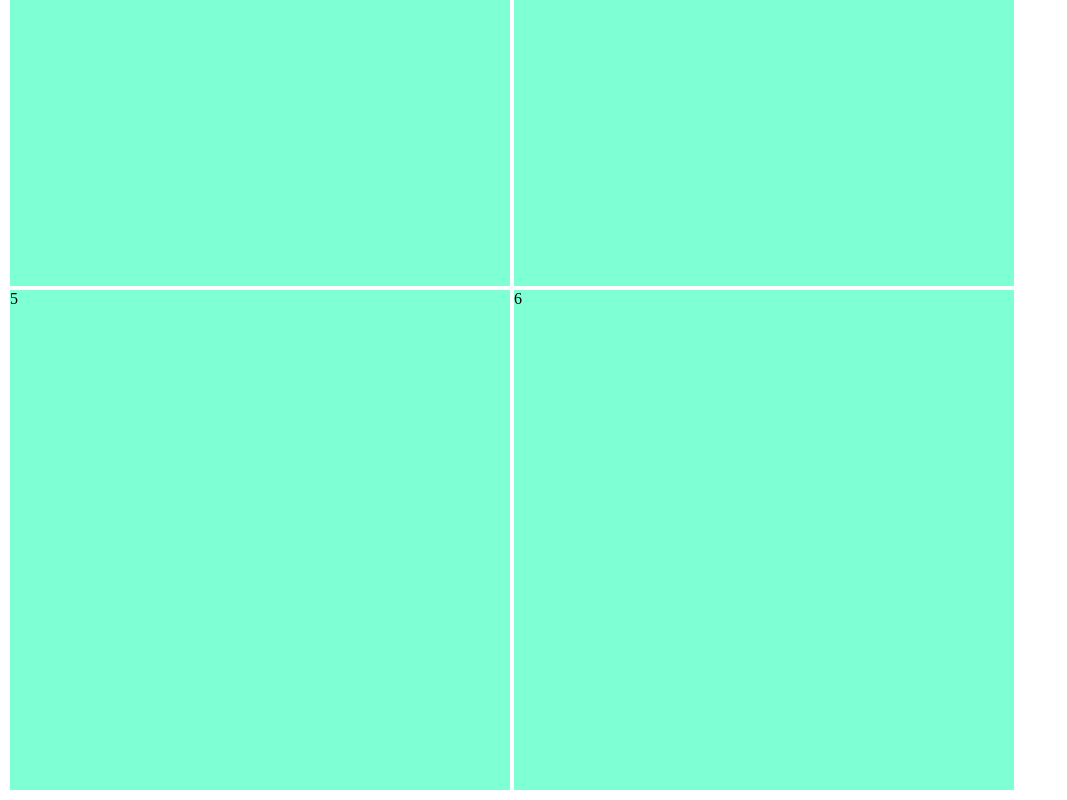
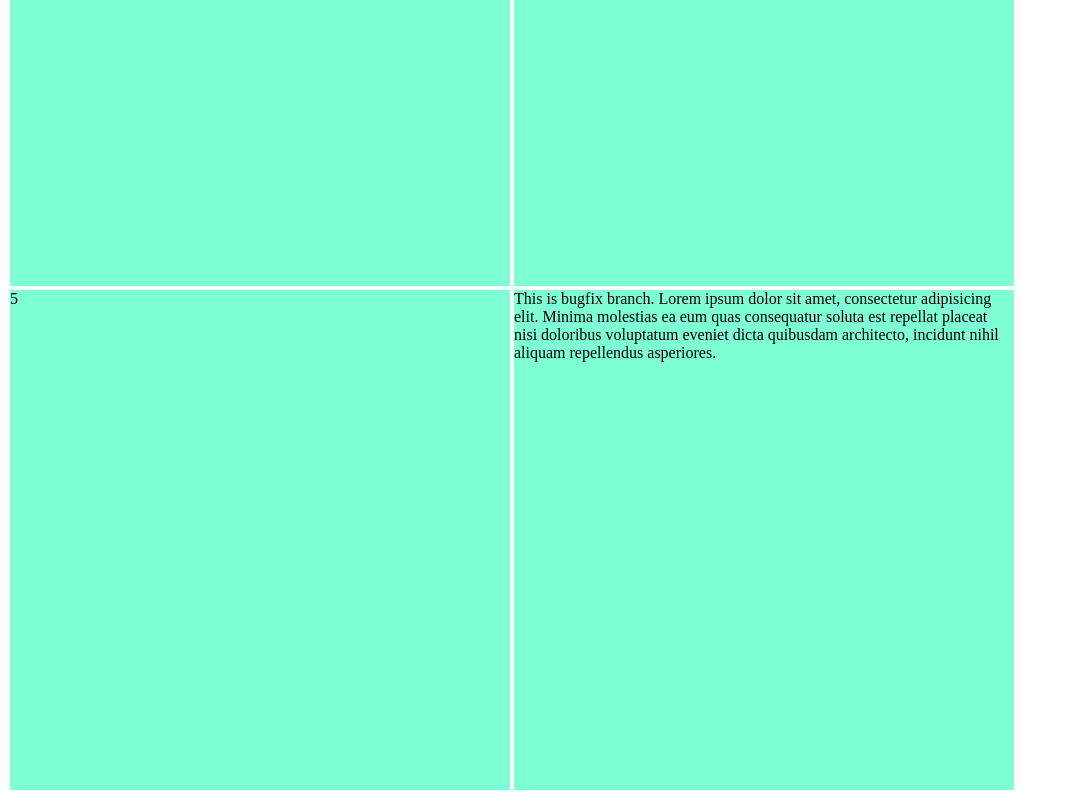
Before and after one commit to JacquelineZh/demo, a plain HTML site: page index.html in a window 1280 px wide. Shown: the part 728-1528 px from the top of the page, without its empty margins (0-1067 px from the left). Drawn offline with Linux system fonts and the light colour scheme.

Commit message:
new content for bugfix

```diff
--- a/index.html
+++ b/index.html
@@ -17,7 +17,7 @@
         <div class="flex-item">3</div>
         <div class="flex-item">4</div>
         <div class="flex-item">5</div>
-        <div class="flex-item">6</div>
+        <div class="flex-item">This is bugfix branch. Lorem ipsum dolor sit amet, consectetur adipisicing elit. Minima molestias ea eum quas consequatur soluta est repellat placeat nisi doloribus voluptatum eveniet dicta quibusdam architecto, incidunt nihil aliquam repellendus asperiores.</div>
     </div>
 </body>
 
```
